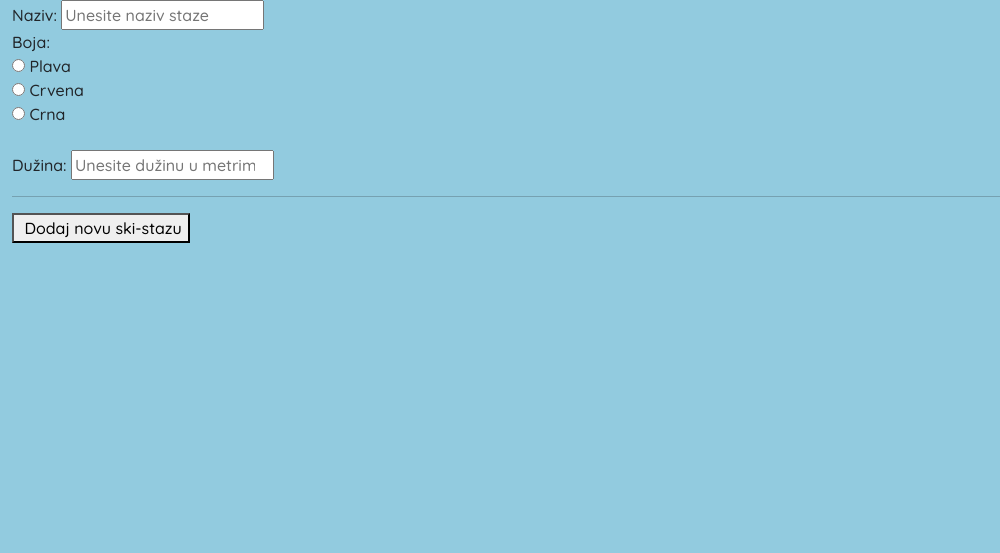
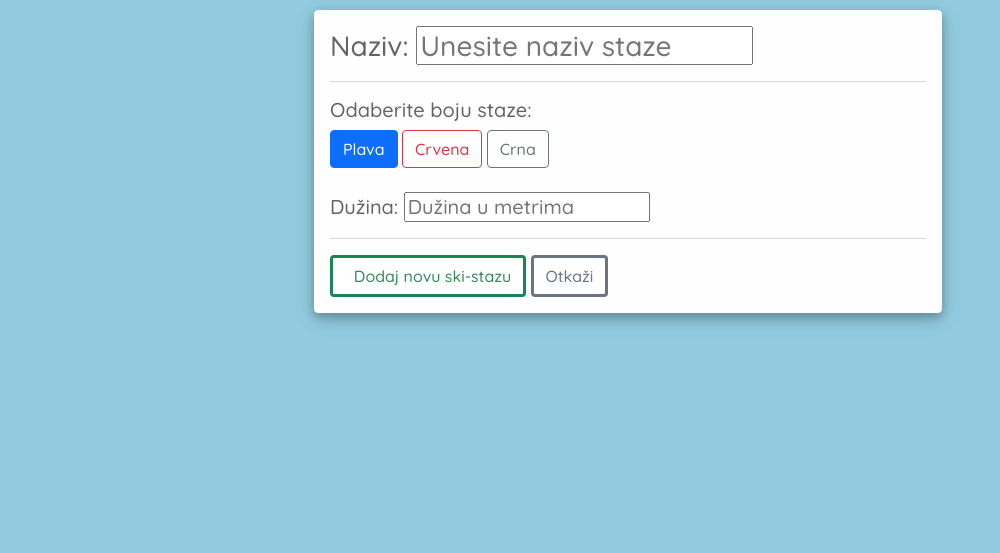
Before and after one commit to teodorcvijovic/Aplikacija-za-planiranje-skijaskih-aktivnosti, a Django app: page /addTrack/ in a window 1280 px wide. Shown: the part 138-691 px from the top of the page, without its empty margins (0-1000 px from the left). Run offline with Django 4.2, Linux system fonts and the light colour scheme; the visitor is signed in with stand-in values (Sample User, id 1); some libraries are stand-ins or nearby versions.

Commit message:
Front-end stranice za dodavanje nove staze

```diff
--- a/faza 5/djangoProject/jahorina/forms.py
+++ b/faza 5/djangoProject/jahorina/forms.py
@@ -177,10 +177,16 @@ class AddTrackForm(Form):
         widget=forms.TextInput(attrs={'placeholder': 'Unesite naziv staze'})
     )
 
-    TRACK_COLORS = [(0, 'Plava'), (1, 'Crvena'), (2, 'Crna')]
-    color = forms.ChoiceField(choices=TRACK_COLORS, widget=forms.RadioSelect, label='Boja', initial={'0', 'Plava'})
+    # TRACK_COLORS = [(0, 'Plava'), (1, 'Crvena'), (2, 'Crna')]
+    # color = forms.ChoiceField(
+    #     choices=TRACK_COLORS,
+    #     widget=forms.RadioSelect,
+    #     label='Boja',
+    #     initial={'0', 'Plava'},
+    #     required=False
+    # )
 
     length = forms.IntegerField(
         label='Dužina',
-        widget=forms.NumberInput(attrs={'placeholder': 'Unesite dužinu u metrima', 'min': 0})
+        widget=forms.NumberInput(attrs={'placeholder': 'Dužina u metrima', 'min': 0})
     )
--- /dev/null
+++ b/faza 5/djangoProject/jahorina/static/css/addTrack.css
@@ -0,0 +1,24 @@
+#addTrackContent {
+    width: 50%;
+    min-width: min-content;
+    margin: 10px;
+    padding: 15px;
+    box-shadow: 0 4px 8px 0 rgba(0, 0, 0, 0.2), 0 6px 20px 0 rgba(0, 0, 0, 0.19);
+
+}
+
+#addButton {
+    background-color: white;
+    color: seagreen;
+    border-width: 3px;
+    margin-left: 0;
+}
+
+#addButton:hover {
+    background-color: seagreen;
+    color: white;
+}
+
+#cancelButton {
+    border-width: 3px;
+}
--- a/faza 5/djangoProject/jahorina/static/css/base.css
+++ b/faza 5/djangoProject/jahorina/static/css/base.css
@@ -106,7 +106,8 @@ div.container {
 /*  }*/
 /*}*/
 
-.btn {
+/* changed from just btn because of interference with other buttons */
+.navBtn {
     color: rgb(243,235,219);
     background-color: #0a2a3a;
     font-size: 17px;
@@ -116,7 +117,7 @@ div.container {
     padding-bottom: 5px;
 }
 
-.btn:hover {
+.navBtn:hover {
     color: #04AA6D;
 }
 
--- a/faza 5/djangoProject/jahorina/views.py
+++ b/faza 5/djangoProject/jahorina/views.py
@@ -306,7 +306,8 @@ def addTrack(request):
 
     if trackform.is_valid():
         name = trackform.cleaned_data.get('name')
-        color = trackform.cleaned_data.get('color')
+        #color = trackform.cleaned_data.get('color')
+        color = trackform.cleaned_data.get('trackColor')
         length = trackform.cleaned_data.get('length')
 
         track = SkiTrack.objects.filter(name=name)
--- a/faza 5/djangoProject/templates/addTrack.html
+++ b/faza 5/djangoProject/templates/addTrack.html
@@ -1,26 +1,62 @@
 <!-- teodor -->
 {% extends 'base.html' %}
+{% load static %}
 
 {% block title %}
     Dodajte novu ski-stazu
 {% endblock %}
 
+{% block links %}
+    <link href="{% static "css/addTrack.css" %}" rel="stylesheet">
+
+{% endblock %}
+
 {% block content %}
-    <form method="post">
-        {% csrf_token %}
+    <div class = "row justify-content-center">
+        <div class="alert alert-light" id="addTrackContent">
+            <form method="post">
+                {% csrf_token %}
+                <div style="display: inline">
+                    <h3>{{ trackform.name.label_tag }} {{ trackform.name }}</h3>
+                </div>
+                <hr>
+                <h5>Odaberite boju staze:</h5>
 
-        {% for field in trackform %}
-            {{ field.label_tag }} {{ field }} <br>
-        {% endfor %}
+{#                {% for value, text in trackform.color.field.choices %}#}
+{#                    {% if value == 0 %}#}
+                        <input type="radio" class="btn-check" name="trackColor" id="plava-outlined" value="0" checked>
+                        <label class="btn btn-outline-primary" for="plava-outlined" id="plavaLabel">Plava</label>
+{#                        {% elif value == 1 %}#}
+                        <input type="radio" class="btn-check" name="trackColor" id="crvena-outlined" value="1">
+                        <label class="btn btn-outline-danger" for="crvena-outlined" id="crvenaLabel">Crvena</label>
+{#                        {% else %}#}
+                        <input type="radio" class="btn-check" name="trackColor" id="crna-outlined" value="2">
+                        <label class="btn btn-outline-secondary" for="crna-outlined" id="crnaLabel" >Crna</label>
 
-        {% if errors %}
-            {% for error in errors %}
-                {{ error }} <br>
-            {% endfor %}
-        {% endif %}
+{#                    {% endif %}#}
 
-        <hr>
+{#                {% endfor %}#}
 
-        <button type="submit"><i class="fa-solid fa-plus"></i>&nbsp;Dodaj novu ski-stazu</button>
-    </form>
+{#                {{ trackform.color }}#}
+                <br><br>
+                <h5><i class="fa-solid fa-ruler"></i> Dužina: {{ trackform.length }}</h5>
+
+                <hr>
+                <button class="btn btn-outline-success" id="addButton"  type="submit">
+                    <i class="fa-solid fa-plus"></i>&nbsp;
+                    Dodaj novu ski-stazu
+                </button>
+                <button class="btn btn-outline-secondary" id="cancelButton" onclick="window.location.href={% url 'trackInformation' %}">
+                    <i class="fa-solid fa-ban"></i> Otkaži
+                </button>
+                {% if errors %}
+
+                    <h4 style="color: crimson; margin-top: 25px">
+                        Već postoji staza sa ovim imenom!
+                    </h4>
+                {% endif %}
+            </form>
+        </div>
+    </div>
+
 {% endblock %}
--- a/faza 5/djangoProject/templates/base.html
+++ b/faza 5/djangoProject/templates/base.html
@@ -58,9 +58,9 @@
                 </div>
 
                 {% if not user.is_authenticated %}
-                  <button class="btn" type="submit" onclick="window.location.href={% url 'loginRequest' %}"><i class="fa-solid fa-user"></i>&nbsp;Prijavite se</button>
+                  <button class="btn navBtn" type="submit" onclick="window.location.href={% url 'loginRequest' %}"><i class="fa-solid fa-user"></i>&nbsp;Prijavite se</button>
                 {% else %}
-                  <button class="btn" type="submit" onclick="window.location.href={% url 'logoutRequest' %}"><i class="fa-solid fa-right-from-bracket"></i>&nbsp;Odjavite se</button>
+                  <button class="btn navBtn" type="submit" onclick="window.location.href={% url 'logoutRequest' %}"><i class="fa-solid fa-right-from-bracket"></i>&nbsp;Odjavite se</button>
                 {% endif %}
             </div>
         </div>
--- a/faza 5/djangoProject/templates/trackInformation.html
+++ b/faza 5/djangoProject/templates/trackInformation.html
@@ -26,7 +26,7 @@
                 {% if user.is_authenticated %}
                     <!-- teodor -->
                     <!-- redirect to addTrack page -->
-                    <button style="float: right" class="btn" type="submit"
+                    <button style="float: right" class="btn navBtn" type="submit"
                             onclick="window.location.href={% url 'addTrack' %}">
 
                         <i class="fa-solid fa-plus"></i>&nbsp;Dodaj novu stazu
```
